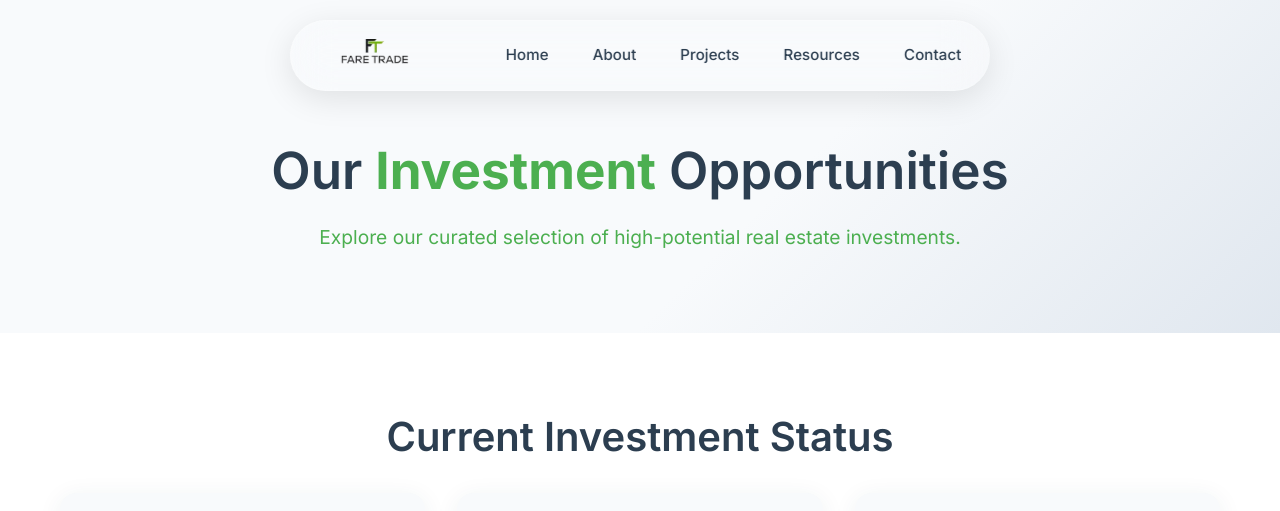
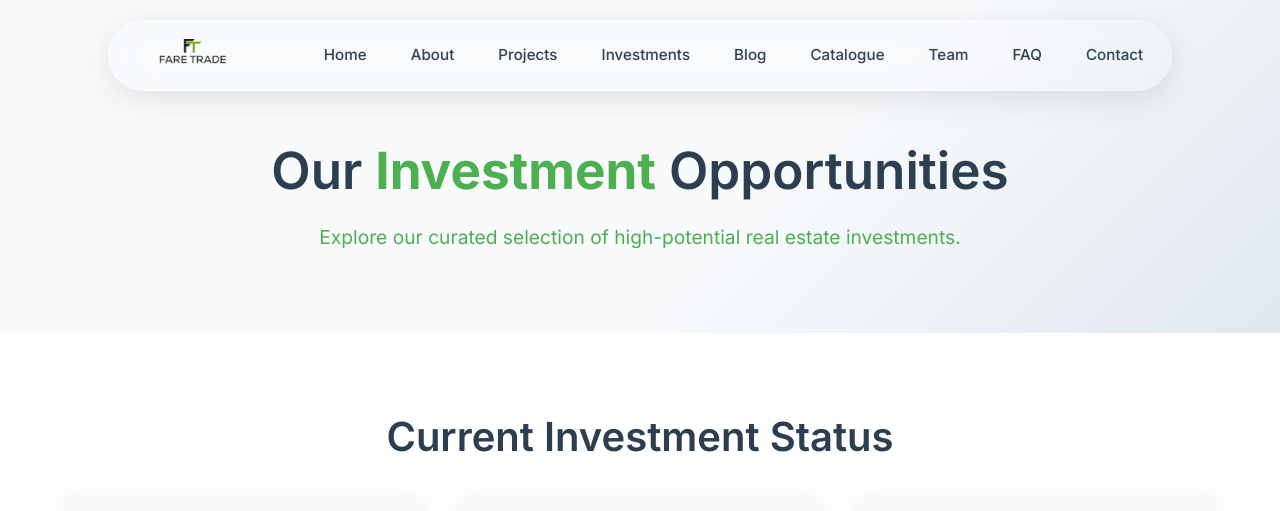
Before and after one commit to Momo-220/faretrade, a plain HTML site: page investments.html in a window 1280 px wide. Shown: the top 511 px of the page. Drawn offline with Linux system fonts and the light colour scheme.

Commit message:
updates2.2

```diff
--- a/investments.html
+++ b/investments.html
@@ -24,7 +24,11 @@
                 <li class="nav-item"><a href="/" class="nav-link">Home</a></li>
                 <li class="nav-item"><a href="/about" class="nav-link">About</a></li>
                 <li class="nav-item"><a href="/projects" class="nav-link">Projects</a></li>
-                <li class="nav-item"><a href="/blog" class="nav-link">Resources</a></li>
+                <li class="nav-item"><a href="/investments" class="nav-link active">Investments</a></li>
+                <li class="nav-item"><a href="/blog" class="nav-link">Blog</a></li>
+                <li class="nav-item"><a href="/catalogue" class="nav-link">Catalogue</a></li>
+                <li class="nav-item"><a href="/team" class="nav-link">Team</a></li>
+                <li class="nav-item"><a href="/faq" class="nav-link">FAQ</a></li>
                 <li class="nav-item"><a href="/contact" class="nav-link">Contact</a></li>
             </ul>
             <div class="nav-toggle" id="nav-toggle">
@@ -229,6 +233,9 @@
                     <a href="/team" class="footer-link">Team</a>
                     <a href="/projects" class="footer-link">Projects</a>
                     <a href="/blog" class="footer-link">Blog</a>
+                    <a href="/investments" class="footer-link">Investments</a>
+                    <a href="/catalogue" class="footer-link">Catalogue</a>
+                    <a href="/faq" class="footer-link">FAQ</a>
                     <a href="/contact" class="footer-link">Contact</a>
                 </div>
                 <div class="footer-social">
```
Also changed, not shown: catalogue.html (+3 -2 lines), faq.html (+4 -1 lines), team.html (+2 -1 lines).
